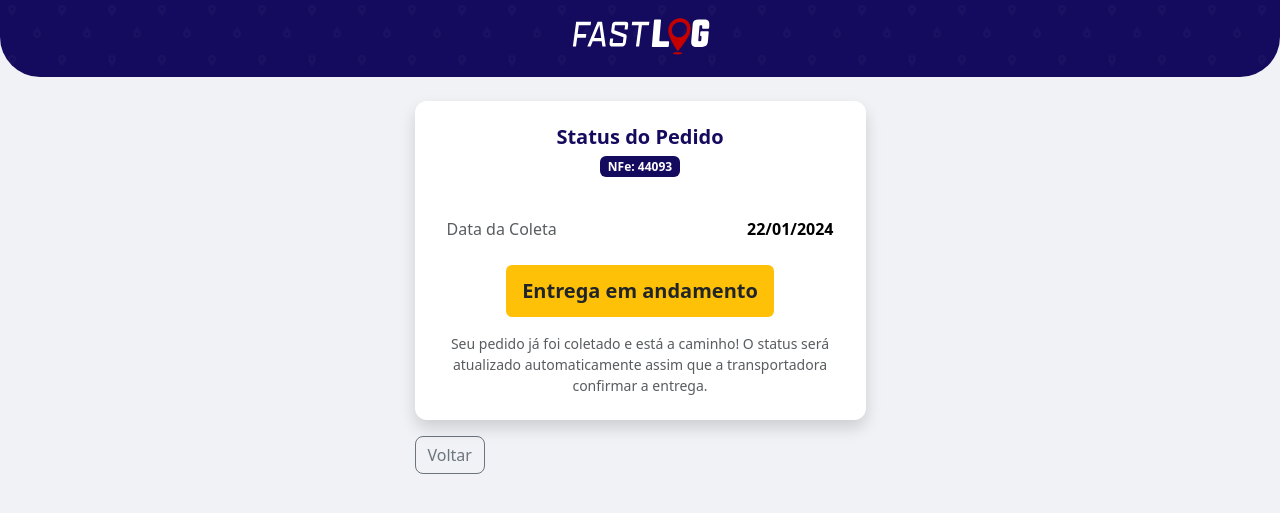
After one commit to oberdannunes/pi-grupo-05, a Django app: template src/tracking/templates/orders/order_detail_pending.html in a window 1280 px wide. The commit adds this page. Shown: the top 513 px of the page. Run offline with Django 4.2, Linux system fonts and the light colour scheme; the template is opened without the code that fills it, so the values that code supplies are empty.

Commit message:
Divisão da tela de status do pedido  em pending e delivered

```diff
--- a/src/tracking/templates/orders/order_detail.html
+++ b/src/tracking/templates/orders/order_detail_base.html
@@ -52,37 +52,8 @@
                     <h5 class="fw-bold mb-1" style="color: #150b5e;">Status do Pedido</h5>
                     <span class="badge text-white mb-3" style="background: #150b5e;">NFe: 44093</span>
 
-
-                    {% if delivered %}
-                        <div class="my-3">
-                            <span class="badge bg-success fs-5 p-3">Entregue</span>
-                        </div>
-
-                        <table class="table table-borderless text-start mt-3 mb-0">
-                            <tr>
-                                <td class="text-muted">Data da Coleta</td>
-                                <td class="text-end fw-bold">11/01/2024</td>
-                            </tr>
-                            <tr>
-                                <td class="text-muted">Data da Entrega</td>
-                                <td class="text-end fw-bold text-success">14/01/2024</td>
-                            </tr>
-                        </table>
-                    {% else %}
-                        <table class="table table-borderless text-start mt-3 mb-3">
-                            <tr>
-                                <td class="text-muted">Data da Coleta</td>
-                                <td class="text-end fw-bold">22/01/2024</td>
-                            </tr>
-                        </table>
-
-                        <div class="my-3">
-                            <span class="badge bg-warning text-dark fs-5 p-3">Entrega em andamento</span>
-                        </div>
-
-                        <p class="text-muted small mb-0">Seu pedido já foi coletado e está a caminho! O status será atualizado automaticamente assim que a transportadora confirmar a entrega.</p>
-                    {% endif %}
-
+                    {% block delivery_info %}
+                    {% endblock %}
                 </div>
             </div>
 
--- /dev/null
+++ b/src/tracking/templates/orders/order_detail_pending.html
@@ -0,0 +1,15 @@
+{% extends "orders/order_detail_base.html" %}
+{% block delivery_info %}
+                        <table class="table table-borderless text-start mt-3 mb-3">
+                            <tr>
+                                <td class="text-muted">Data da Coleta</td>
+                                <td class="text-end fw-bold">22/01/2024</td>
+                            </tr>
+                        </table>
+
+                        <div class="my-3">
+                            <span class="badge bg-warning text-dark fs-5 p-3">Entrega em andamento</span>
+                        </div>
+
+                        <p class="text-muted small mb-0">Seu pedido já foi coletado e está a caminho! O status será atualizado automaticamente assim que a transportadora confirmar a entrega.</p>
+{% endblock %}
--- a/src/tracking/views/orders/order_detail.py
+++ b/src/tracking/views/orders/order_detail.py
@@ -8,6 +8,6 @@ def detail(request):
 
 
     #implementar a consulta ao banco de dados para obter os detalhes do pedido com base no CNPJ e NFE fornecidos
+    template = "orders/order_detail_delivered.html" if delivered else "orders/order_detail_pending.html"
 
-
-    return render(request, "orders/order_detail.html", {"cnpj": cnpj, "nfe": nfe, "delivered": delivered})
+    return render(request, template, {"cnpj": cnpj, "nfe": nfe, "delivered": delivered})
```
Also changed, not shown: src/tracking/templates/orders/order_detail_delivered.html (added, +17 -0 lines).
